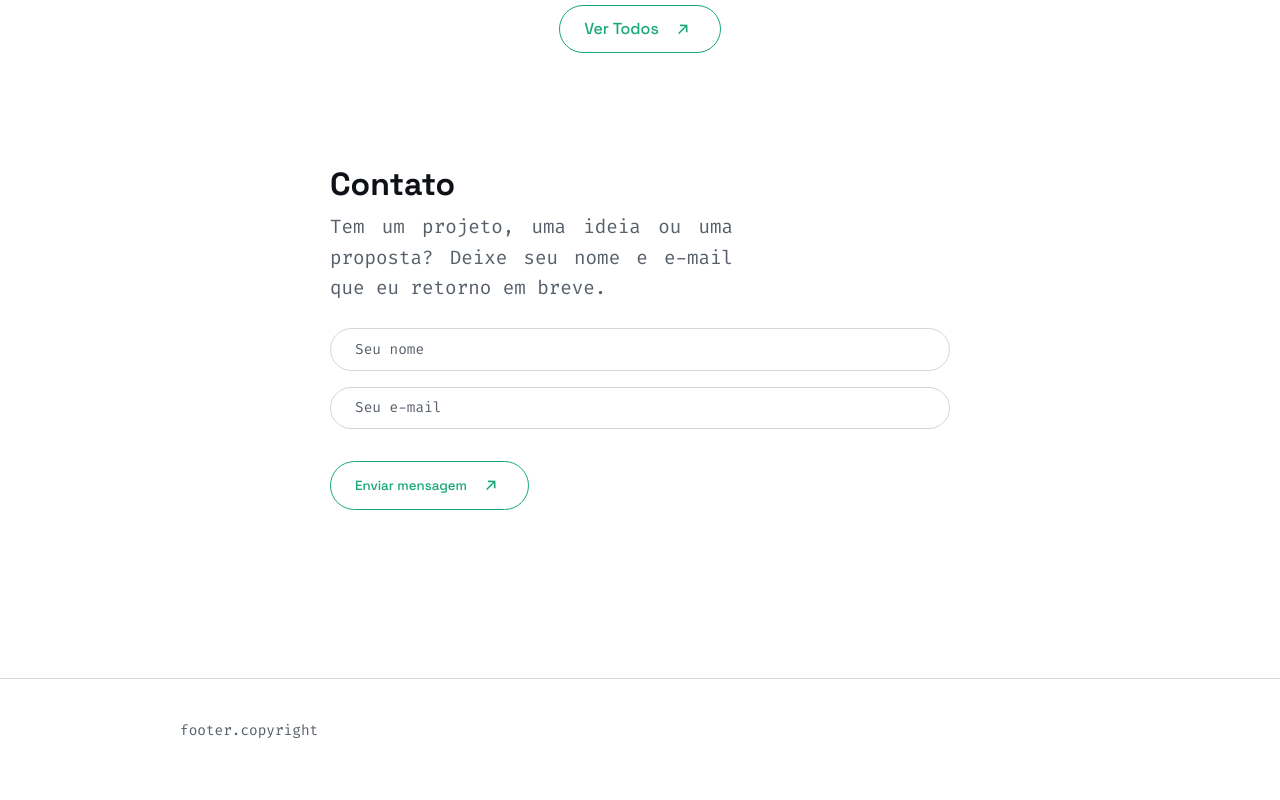
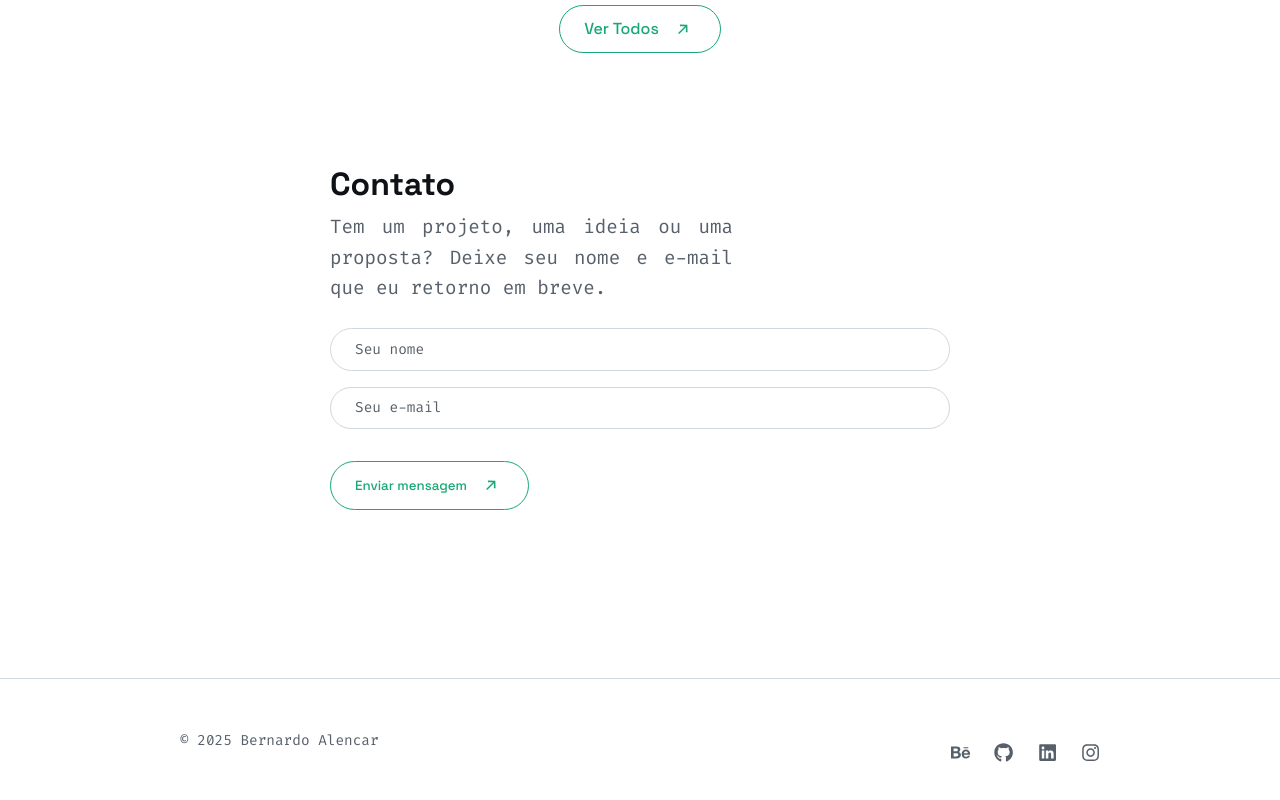
Before and after one commit to F-Bernardo-09/bernardo.dev, a React (Vite) app: page / in a window 1280 px wide. Shown: the part 1898-2698 px from the top of the page. Built offline with nearby package versions, Linux system fonts and the light colour scheme.

Commit message:
Extrai SocialLinks e aplica rotas localizadas/i18n nos componentes restantes

```diff
--- a/src/components/Footer/Footer.tsx
+++ b/src/components/Footer/Footer.tsx
@@ -1,5 +1,8 @@
 import styled from "styled-components";
 import { useTranslation } from "react-i18next";
+import { Link } from "react-router-dom";
+import SocialLinks from "../SocialLinks/SocialLinks";
+import { localizedPath } from "../../utils/localizedPath";
 
 const StyledFooter = styled.footer`
   padding: var(--spacing-lg) 0;
@@ -24,19 +27,32 @@ const FooterContent = styled.div`
   }
 `;
 
-const Copyright = styled.p`
+const Copyright = styled(Link)`
   font-size: var(--font-size-sm);
   color: var(--text-secondary);
+  text-decoration: none;
+
+  &:hover {
+    color: var(--text-primary);
+  }
 `;
 
 export default function Footer() {
-  const { t } = useTranslation("common");
+  const { t, i18n } = useTranslation("common");
 
   return (
-    <StyledFooter>
+    <StyledFooter aria-label={t("footer.ariaLabel")}>
       <div className="container">
         <FooterContent>
-          <Copyright>{t("footer.copyright")}</Copyright>
+          <Copyright
+            to={`${localizedPath("/", i18n.language)}#home`}
+            aria-label={t("footer.homeLinkAriaLabel")}
+          >
+            {t("footer.copyrightTemplate", {
+              startYear: t("footer.copyrightStartYear"),
+            })}
+          </Copyright>
+          <SocialLinks />
         </FooterContent>
       </div>
     </StyledFooter>
--- a/src/components/Header/LangSwitcher.tsx
+++ b/src/components/Header/LangSwitcher.tsx
@@ -1,5 +1,7 @@
 import styled from "styled-components";
 import { useTranslation } from "react-i18next";
+import { useLocation, useNavigate } from "react-router-dom";
+import { localizedPath } from "../../utils/localizedPath";
 
 const SwitchButton = styled.button`
   background: none;
@@ -22,15 +24,25 @@ const SwitchButton = styled.button`
 
 export default function LangSwitcher() {
   const { i18n } = useTranslation();
+  const { t } = useTranslation("system");
+  const location = useLocation();
+  const navigate = useNavigate();
 
   function toggleLanguage() {
     const next = i18n.language === "pt" ? "en" : "pt";
-    i18n.changeLanguage(next);
+    const segments = location.pathname.split("/").filter(Boolean);
+    if (segments[0] === "pt" || segments[0] === "en") segments.shift();
+    const path = segments.length === 0 ? "/" : `/${segments.join("/")}`;
+    void i18n.changeLanguage(next);
     localStorage.setItem("lang", next);
+    navigate(`${localizedPath(path, next)}${location.hash}`);
   }
 
   return (
-    <SwitchButton onClick={toggleLanguage} aria-label="Alternar idioma">
+    <SwitchButton
+      onClick={toggleLanguage}
+      aria-label={t("ui.languageToggle.aria-label")}
+    >
       {i18n.language === "pt" ? "EN" : "PT"}
     </SwitchButton>
   );
--- a/src/components/Header/ThemeToggle.tsx
+++ b/src/components/Header/ThemeToggle.tsx
@@ -1,5 +1,6 @@
 import styled from "styled-components";
 import { useTheme } from "../../hooks/useTheme";
+import { useTranslation } from "react-i18next";
 
 const ToggleButton = styled.button`
   display: flex;
@@ -23,12 +24,17 @@ const ToggleButton = styled.button`
 
 export default function ThemeToggle() {
   const { theme, toggleTheme } = useTheme();
+  const { t } = useTranslation("system");
 
   return (
     <ToggleButton
       type="button"
       onClick={toggleTheme}
-      aria-label={theme === "dark" ? "Ativar tema claro" : "Ativar tema escuro"}
+      aria-label={
+        theme === "dark"
+          ? t("ui.themeToggle.activeLight")
+          : t("ui.themeToggle.activeDark")
+      }
     >
       {theme === "dark" ? (
         <svg viewBox="0 0 24 24">
--- a/src/components/Hero/HeroContent.tsx
+++ b/src/components/Hero/HeroContent.tsx
@@ -1,8 +1,9 @@
 import styled from "styled-components";
 import { useTranslation } from "react-i18next";
 import { Link } from "react-router-dom";
-import SocialLinks from "./SocialLinks";
+import SocialLinks from "../SocialLinks/SocialLinks";
 import Button from "../Button/Button";
+import { localizedPath } from "../../utils/localizedPath";
 
 const Wrapper = styled.div`
   padding: var(--spacing-xl) 0;
@@ -40,7 +41,7 @@ const CTAWrapper = styled.div`
 `;
 
 export default function HeroContent() {
-  const { t } = useTranslation("common");
+  const { t, i18n } = useTranslation("common");
 
   return (
     <Wrapper>
@@ -53,7 +54,7 @@ export default function HeroContent() {
         <Button
           as={Link}
           aria-label={t("hero.aboutButton.ariaLabel")}
-          to={t("hero.aboutButton.link")}
+          to={localizedPath("/about", i18n.language)}
         >
           {t("hero.aboutButton.label")}
         </Button>
--- a/src/components/Hero/SocialLinks.tsx
+++ /dev/null
@@ -1,63 +0,0 @@
-import styled from "styled-components";
-import { useTranslation } from "react-i18next";
-import { FaBehance, FaGithub, FaLinkedin, FaInstagram } from "react-icons/fa";
-import type { IconType } from "react-icons";
-
-interface SocialItem {
-  name: string;
-  label: string;
-  link: string;
-  ariaLabel: string;
-}
-
-const icons: Record<string, IconType> = {
-  Behance: FaBehance,
-  GitHub: FaGithub,
-  LinkedIn: FaLinkedin,
-  Instagram: FaInstagram,
-};
-
-const List = styled.nav`
-  display: flex;
-  gap: var(--spacing-md);
-  margin-top: var(--spacing-md);
-`;
-
-const SocialLink = styled.a`
-  display: flex;
-  align-items: center;
-  justify-content: center;
-  color: var(--text-secondary);
-  font-size: var(--font-size-md);
-  transition: color 0.2s ease;
-
-  &:hover {
-    color: var(--accent-green);
-  }
-`;
-
-export default function SocialLinks() {
-  const { t } = useTranslation("common");
-  const social = t("contact.social", { returnObjects: true }) as SocialItem[];
-
-  return (
-    <List aria-label={t("hero.socialLinksAriaLabel")}>
-      {social.map((item) => {
-        const Icon = icons[item.name];
-        if (!Icon) return null;
-
-        return (
-          <SocialLink
-            key={item.name}
-            href={item.link}
-            target="_blank"
-            rel="noopener noreferrer"
-            aria-label={item.ariaLabel}
-          >
-            <Icon />
-          </SocialLink>
-        );
-      })}
-    </List>
-  );
-}
--- /dev/null
+++ b/src/components/SocialLinks/SocialLinks.tsx
@@ -0,0 +1,63 @@
+import styled from "styled-components";
+import { useTranslation } from "react-i18next";
+import { FaBehance, FaGithub, FaLinkedin, FaInstagram } from "react-icons/fa";
+import type { IconType } from "react-icons";
+
+interface SocialItem {
+  name: string;
+  label: string;
+  link: string;
+  ariaLabel: string;
+}
+
+const icons: Record<string, IconType> = {
+  Behance: FaBehance,
+  GitHub: FaGithub,
+  LinkedIn: FaLinkedin,
+  Instagram: FaInstagram,
+};
+
+const List = styled.nav`
+  display: flex;
+  gap: var(--spacing-md);
+  margin-top: var(--spacing-md);
+`;
+
+const SocialLink = styled.a`
+  display: flex;
+  align-items: center;
+  justify-content: center;
+  color: var(--text-secondary);
+  font-size: var(--font-size-md);
+  transition: color 0.2s ease;
+
+  &:hover {
+    color: var(--accent-green);
+  }
+`;
+
+export default function SocialLinks() {
+  const { t } = useTranslation("common");
+  const social = t("contact.social", { returnObjects: true }) as SocialItem[];
+
+  return (
+    <List aria-label={t("hero.socialLinksAriaLabel")}>
+      {social.map((item) => {
+        const Icon = icons[item.name];
+        if (!Icon) return null;
+
+        return (
+          <SocialLink
+            key={item.name}
+            href={item.link}
+            target="_blank"
+            rel="noopener noreferrer"
+            aria-label={item.ariaLabel}
+          >
+            <Icon />
+          </SocialLink>
+        );
+      })}
+    </List>
+  );
+}
```
